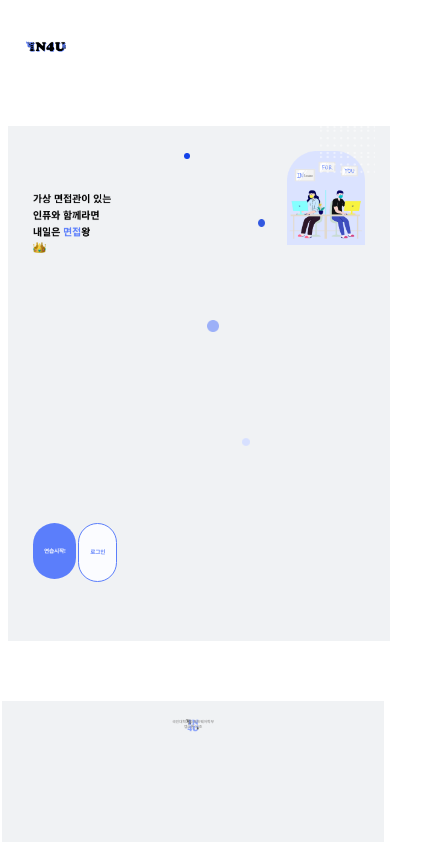
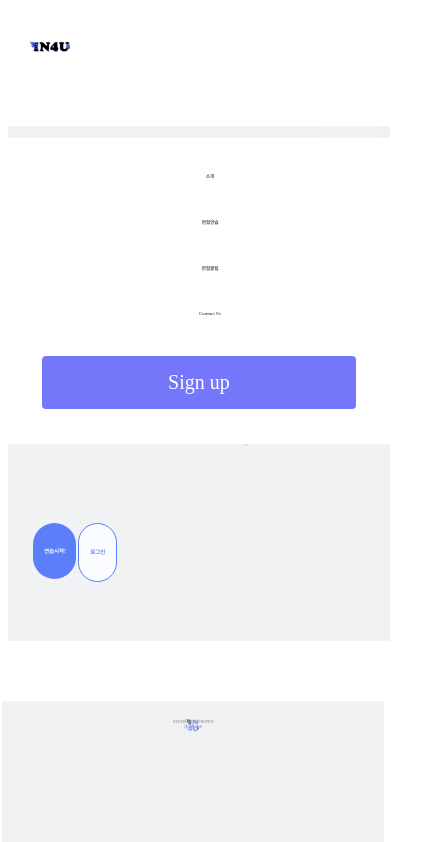
Before and after one commit to kookmin-sw/capstone-2022-15, a React (Create React App) app in the folder src/front/: page / in a window 390 px wide. Shown: the top 842 px of the page, 432 px wide, since content can reach past the window. Built offline with nearby package versions, Linux system fonts and the light colour scheme.

Commit message:
Update Navbar.css

```diff
--- a/src/front/src/pages/components/Navbar/Navbar.css
+++ b/src/front/src/pages/components/Navbar/Navbar.css
@@ -4,6 +4,13 @@
     justify-content: center;
     align-items: center;
     font-size: 1.2rem;
+    position:absolute;
+    left: 1vw;
+    width:auto;
+
+    z-index: 5;
+    background: rgb(255, 255, 255);
+    top:0vh;
 }
 
 .navbar-logo{
@@ -56,19 +63,25 @@
     display: none;
 }
 
-@media screen and (max-width: 960px) {
+@media screen and (max-width: 500px) {
     .Navbar{
         position: relative;
     }
 
     .nav-menu{
         flex-direction: column;
-        width: 100%;
-        height: 500px;
+        width: 95%;
+        height: auto;
         position: absolute;
-        top: 80px;
+        text-align: center;
+        justify-content: center;
+        top: 13vh;
+
         /* left:-100%; */
         transition: all .5s ease;
+        padding: 1.5rem;
+        margin: 2rem auto;
+        background: #fff;
     }
 
     .nav-menu.active{
@@ -81,7 +94,7 @@
     .nav-links{
         text-align: center;
         padding: 2rem;
-        width: 100%;
+        width: 95%;
         display: table;
     }
 
@@ -123,13 +136,13 @@
         background: #7577fa;
         text-decoration: none;
         color: #fff;
-        font-size: 1.5rem;
+        font-size: 2rem;
     }
 
     .nav-links-mobile:hover{
         background: #ff85a1;;
-        color: #6568f4;
-        transition: 250ms;
+        color: #fff;
+        transition-duration: 400ms;
     }
 
     Button {
```
